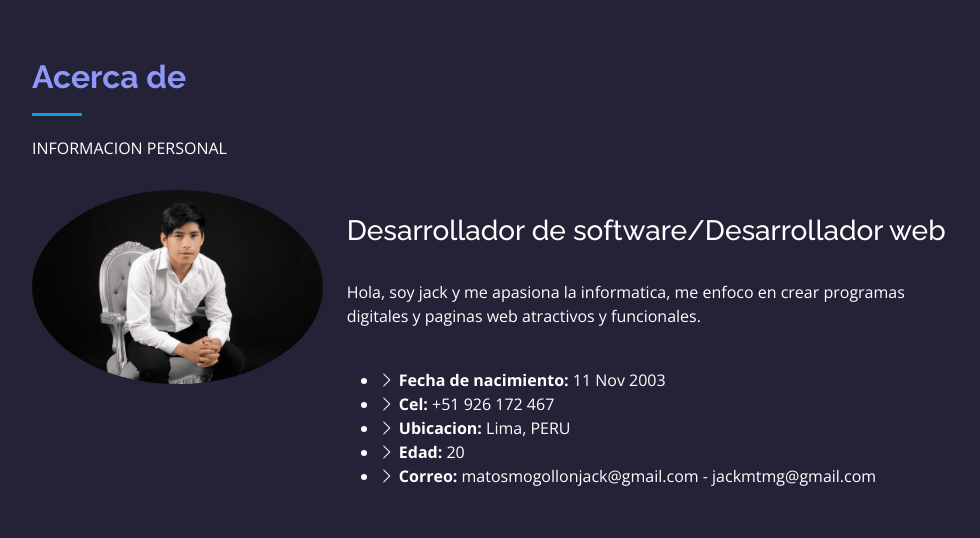
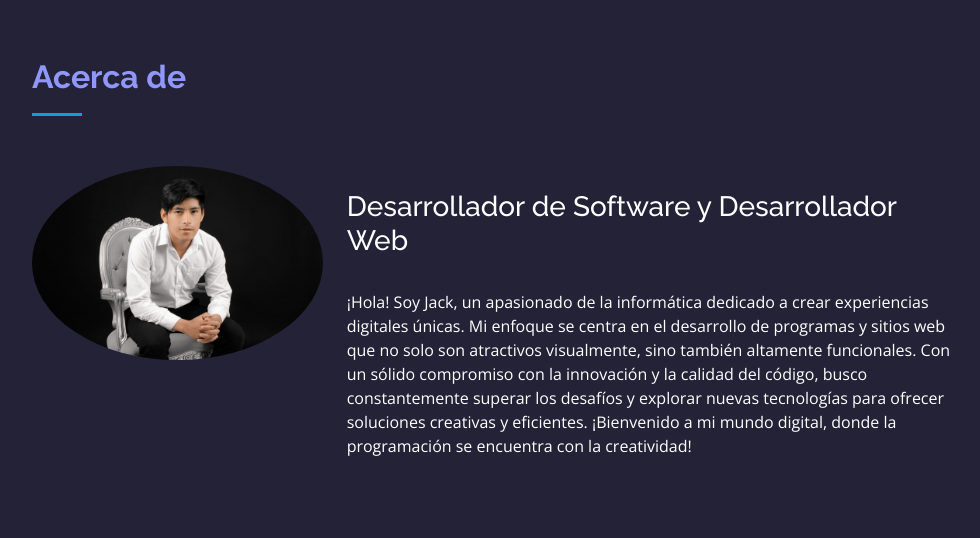
Before and after one commit to JackMG25/Portafolio-web, a plain HTML site: page index.html in a window 1280 px wide. Shown: the part 802-1340 px from the top of the page, without its empty margins (298-1278 px from the left). Drawn offline with nearby package versions, Linux system fonts and the light colour scheme.

Commit message:
cambios nuevos

```diff
--- a/index.html
+++ b/index.html
@@ -96,7 +96,6 @@
 
         <div class="section-title">
           <h2>Acerca de</h2>
-          <p>INFORMACION PERSONAL</p>
         </div>
 
         <div class="row">
@@ -104,25 +103,23 @@
             <img src="assets/img/foto2.jpeg" class="img-fluid rounded-circle" alt="">
           </div>
           <div class="col-lg-8 pt-4 pt-lg-0 content" data-aos="fade-left"><br>
-            <h3>Desarrollador de software/Desarrollador web</h3><br>
+            <h3>Desarrollador de Software y Desarrollador Web</h3><br>
             <p>
-              Hola, soy jack y me apasiona la informatica, me enfoco en crear programas digitales y paginas web
-              atractivos
-              y funcionales.
+              ¡Hola! Soy Jack, un apasionado de la informática dedicado a crear experiencias digitales únicas. Mi enfoque se centra en el desarrollo de programas y sitios web que no solo son atractivos visualmente, sino también altamente funcionales. Con un sólido compromiso con la innovación y la calidad del código, busco constantemente superar los desafíos y explorar nuevas tecnologías para ofrecer soluciones creativas y eficientes. ¡Bienvenido a mi mundo digital, donde la programación se encuentra con la creatividad!
             </p><br>
-            <div>
+
+
+            <!-- <div>
               <ul>
-                <li><i class="bi bi-chevron-right"></i> <strong>Fecha de nacimiento:</strong> <span>11 Nov 2003</span>
-                </li>
-                <!--<li><i class="bi bi-chevron-right"></i> <strong>Website:</strong> <span>www.example.com</span></li>-->
-                <li><i class="bi bi-chevron-right"></i> <strong>Cel:</strong> <span>+51 926 172 467</span></li>
+                <li><i class="bi bi-chevron-right"></i> <strong>Website:</strong> <span>www.example.com</span></li>
+                <li><i class="bi bi-chevron-right"></i> <strong>Celular:</strong> <span>+51 926 172 467</span></li>
                 <li><i class="bi bi-chevron-right"></i> <strong>Ubicacion:</strong> <span>Lima, PERU</span></li>
-                <li><i class="bi bi-chevron-right"></i> <strong>Edad:</strong> <span>20</span></li>
                 <li><i class="bi bi-chevron-right"></i> <strong>Correo:</strong> <span>matosmogollonjack@gmail.com -
                     jackmtmg@gmail.com</span>
                 </li>
               </ul>
-            </div>
+            </div> -->
+
 
           </div>
         </div>
@@ -496,7 +493,6 @@
 
         <div class="section-title">
           <h2>Certificados</h2>
-          <p>Aqui se muestra los certificados </p>
         </div>
 
         <div class="row portfolio-container" data-aos="fade-up" data-aos-delay="100">
@@ -783,13 +779,15 @@
               <div class="email">
                 <i class="bi bi-envelope"></i>
                 <h4>Correo:</h4>
-                <p>matosmogollonjack@gmail.com</p>
+                <p>matosmogollonjack@gmail.com <br>
+                jackmtmg@gmail.com
+                </p>
               </div>
 
               <div class="phone">
                 <i class="bi bi-phone"></i>
-                <h4>Cel:</h4>
-                <p>+51 926 172 467</p>
+                <h4>Celular:</h4>
+                <p>926 172 467</p>
               </div>
               <!--<iframe
                 src="https://www.google.com/maps/embed?pb=!1m14!1m8!1m3!1d12097.433213460943!2d-74.0062269!3d40.7101282!3m2!1i1024!2i768!4f13.1!3m3!1m2!1s0x0%3A0xb89d1fe6bc499443!2sDowntown+Conference+Center!5e0!3m2!1smk!2sbg!4v1539943755621"
```
